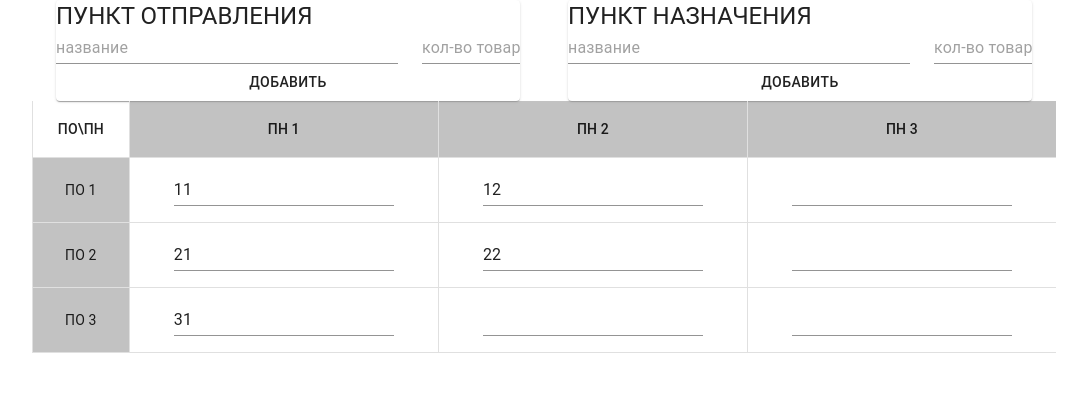
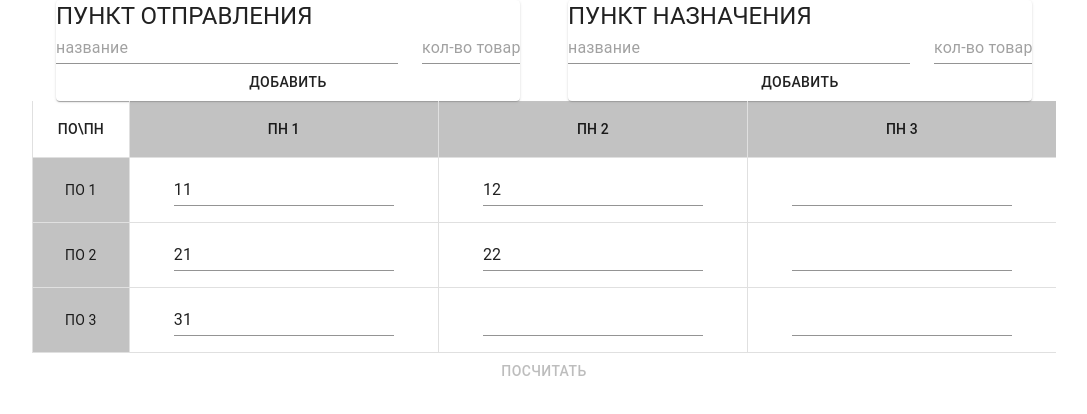
Before and after one commit to eavarlamova/fuzzy-transport-problem, a React (Create React App) app: page / in a window 1280 px wide. Shown: the top 414 px of the page, without its empty margins (96-1183 px from the left). Built offline with nearby package versions, Linux system fonts and the light colour scheme.

Commit message:
button fot count

```diff
--- a/src/pages/FormPage/components/ResaltTable/index.jsx
+++ b/src/pages/FormPage/components/ResaltTable/index.jsx
@@ -29,8 +29,8 @@ const ResultTable = (props) => {
                 {item.map((item, indexCol) => (
                   <TableCell>
                     <Input
-                      value={item.c || ''}
-                      onChange={({target: {value}})=>{console.log('111', 111);handleChangePrice(indexRow,indexCol,value)}}
+                      value={typeof(item.c)==='number' ? item.c : ''}
+                      onChange={({target: {value}})=>{handleChangePrice(indexRow,indexCol,value)}}
                     />
                   </TableCell>
                 ))}
--- a/src/pages/FormPage/index.jsx
+++ b/src/pages/FormPage/index.jsx
@@ -53,6 +53,14 @@ const FormPage = () => {
     setMatrix(newArr);
   }, [points])
 
+  const fullnestMatrix = useMemo(() => {
+    const kek = matrix.every(itemRow =>
+      itemRow.every(itemCol => typeof(itemCol.c)==='number')
+    )
+    console.log('kek', kek)
+    return kek
+  }, [matrix])
+
   const handleChange = (value, name, typeOfKey) => {
     setCurrentPoint({
       ...currentPoint,
@@ -63,10 +71,10 @@ const FormPage = () => {
     })
   };
 
-  const handleChangePrice = (departureNumber,  destinationNumder, newValue) => {
+  const handleChangePrice = (departureNumber, destinationNumder, newValue) => {
     const newMatrix = [...matrix]
     newValue = newValue.trim().replace(/\D/g, '');
-    newMatrix[departureNumber][destinationNumder].c = newValue  ? Number(newValue) : null
+    newMatrix[departureNumber][destinationNumder].c = newValue ? Number(newValue) : null
     // console.log('#######', newMatrix, '#######')
     // console.log('newMatrix', newMatrix)
     setMatrix(newMatrix)
@@ -120,6 +128,22 @@ const FormPage = () => {
             matrix={matrix}
             handleChangePrice={handleChangePrice}
           />
+          {fullnestMatrix ?
+            <Button
+              fullWidth
+
+            >
+              посчитать
+            </Button>
+            :
+            <Button
+              fullWidth
+              disabled
+            >
+              посчитать
+            </Button>
+          }
+
         </Grid>
       </Grid>
     </div>
```
